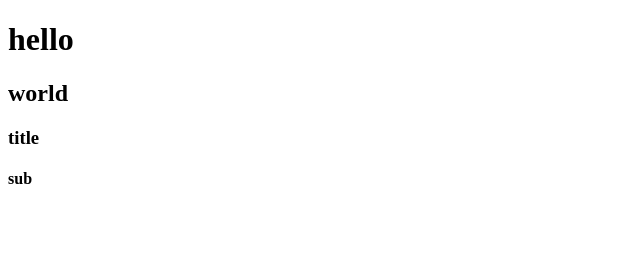
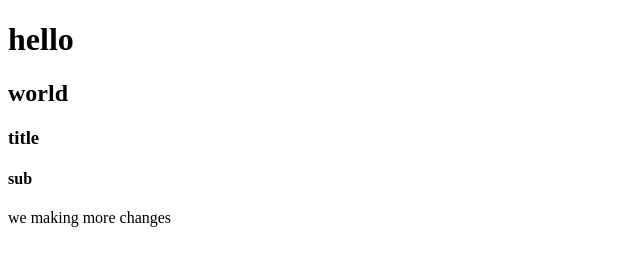
Before and after one commit to AbednegoTM/Tetris, a plain HTML site: page index.html in a window 1280 px wide. Shown: the whole page, without its empty margins (0-640 px from the left). Drawn offline with Linux system fonts and the light colour scheme.

Commit message:
made changes to root html and created bluster

```diff
--- a/index.html
+++ b/index.html
@@ -7,9 +7,10 @@
     <title>Document</title>
   </head>
   <body>
-    <h1>hello</h1>
-    <h2>world</h2>
+    	<h1>hello</h1>
+   	<h2>world</h2>
 	<h3>title</h3>
-	<h4>sub</h4>
+ 	<h4>sub</h4>
+	<p>we making more changes</p>
 </body>
 </html>
```
Also changed, not shown: src/tools/bluster.js (added).
